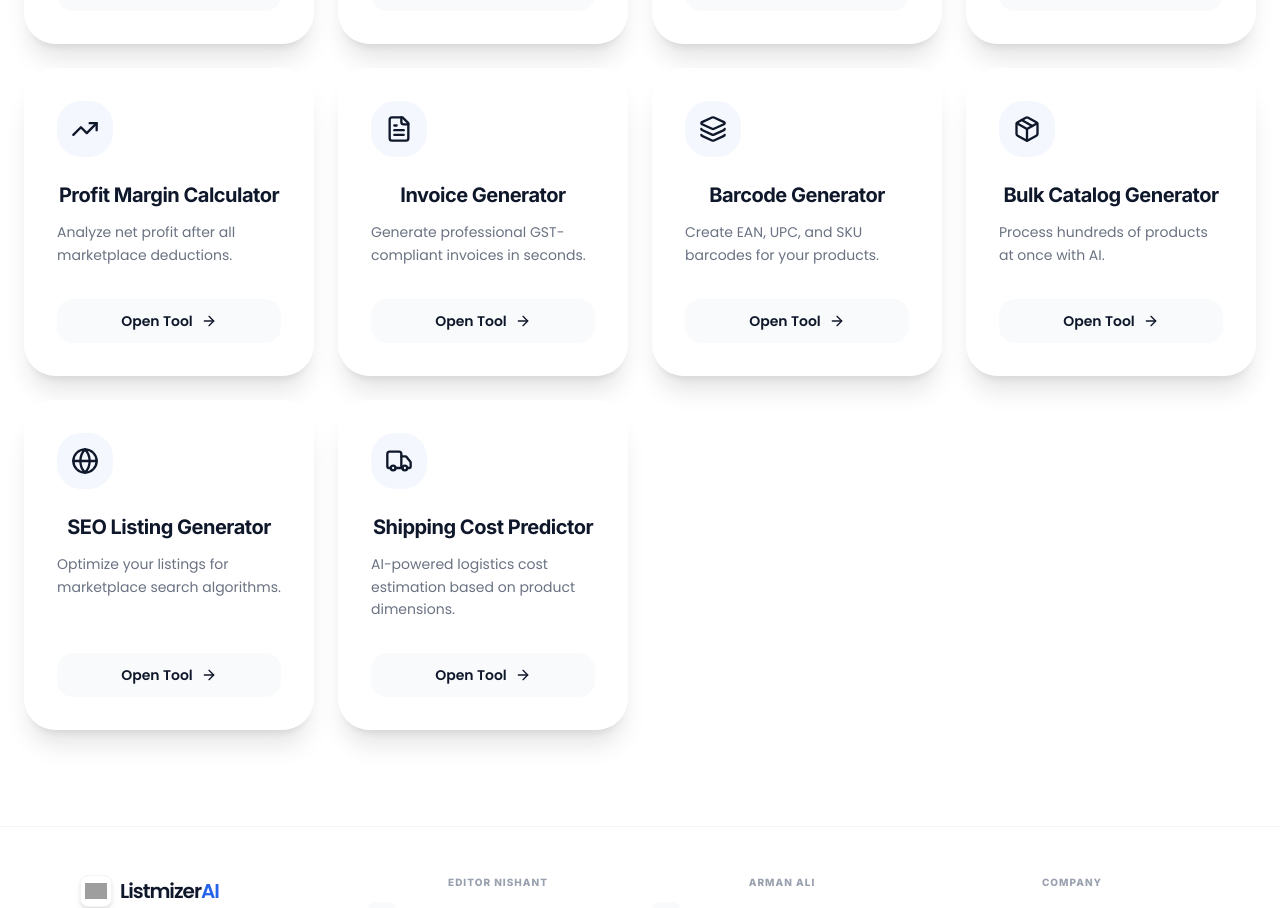
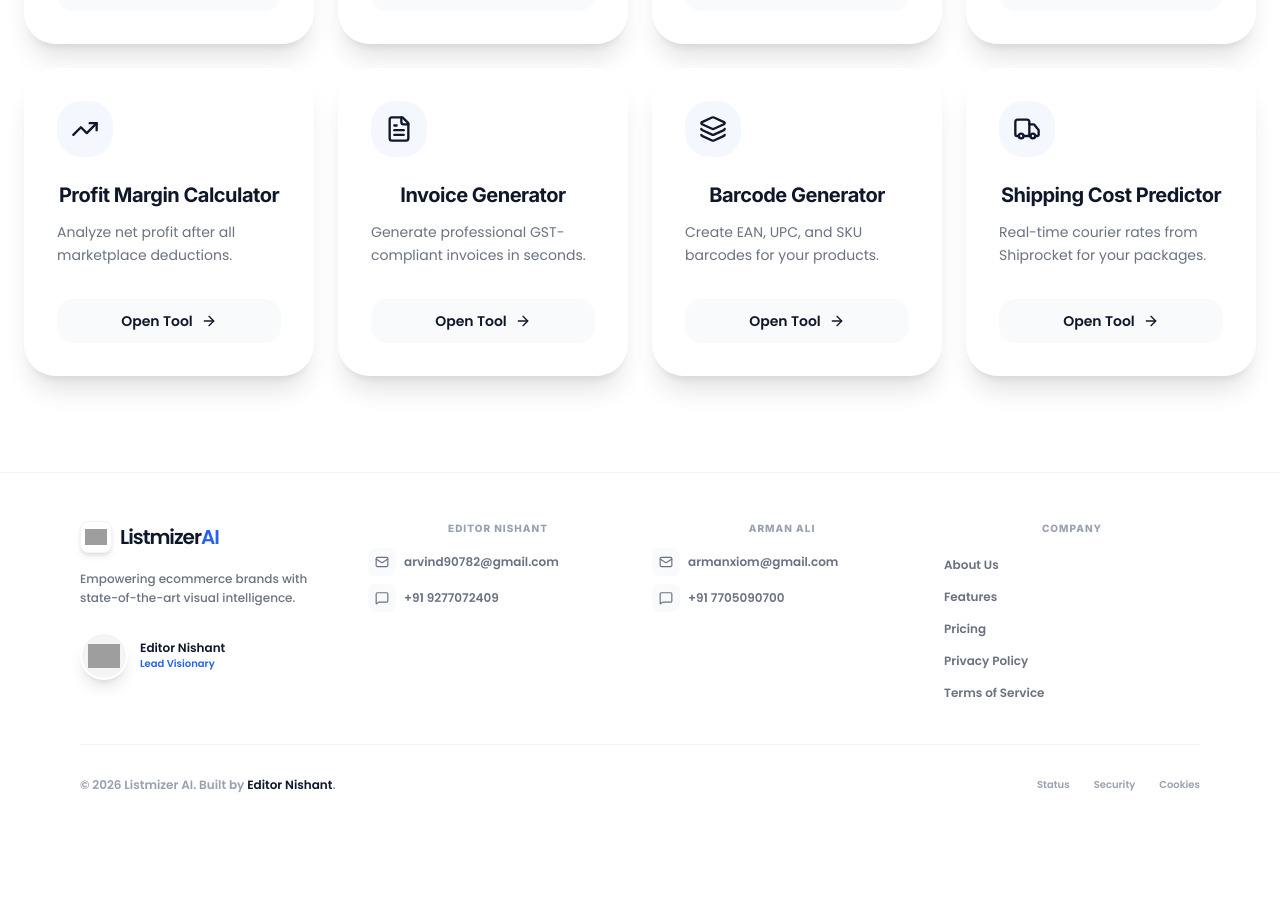
Before and after one commit to arvind90782-hash/Listmizer-Ai, a React (Vite) app: page /tools in a window 1280 px wide. Shown: the part 1085-1993 px from the top of the page. After the commit the page ends 1910 px from the top, so only its background shows below. Built offline with nearby package versions, Linux system fonts and the light colour scheme; no server answers; the database is empty; grey boxes are pictures that could not be loaded.

Commit message:
Cleanup TOOLS list - focus on SuppliersDen matching tools

```diff
--- a/src/constants.ts
+++ b/src/constants.ts
@@ -95,23 +95,9 @@ export const TOOLS: Tool[] = [
     category: 'Utility'
   },
   {
-    id: 'bulk-catalog',
-    title: 'Bulk Catalog Generator',
-    description: 'Process hundreds of products at once with AI.',
-    icon: Package,
-    category: 'Design'
-  },
-  {
-    id: 'seo-listing',
-    title: 'SEO Listing Generator',
-    description: 'Optimize your listings for marketplace search algorithms.',
-    icon: Globe,
-    category: 'SEO'
-  },
-  {
     id: 'shipping-predictor',
     title: 'Shipping Cost Predictor',
-    description: 'AI-powered logistics cost estimation based on product dimensions.',
+    description: 'Real-time courier rates from Shiprocket for your packages.',
     icon: Truck,
     category: 'Logistics'
   }
```
